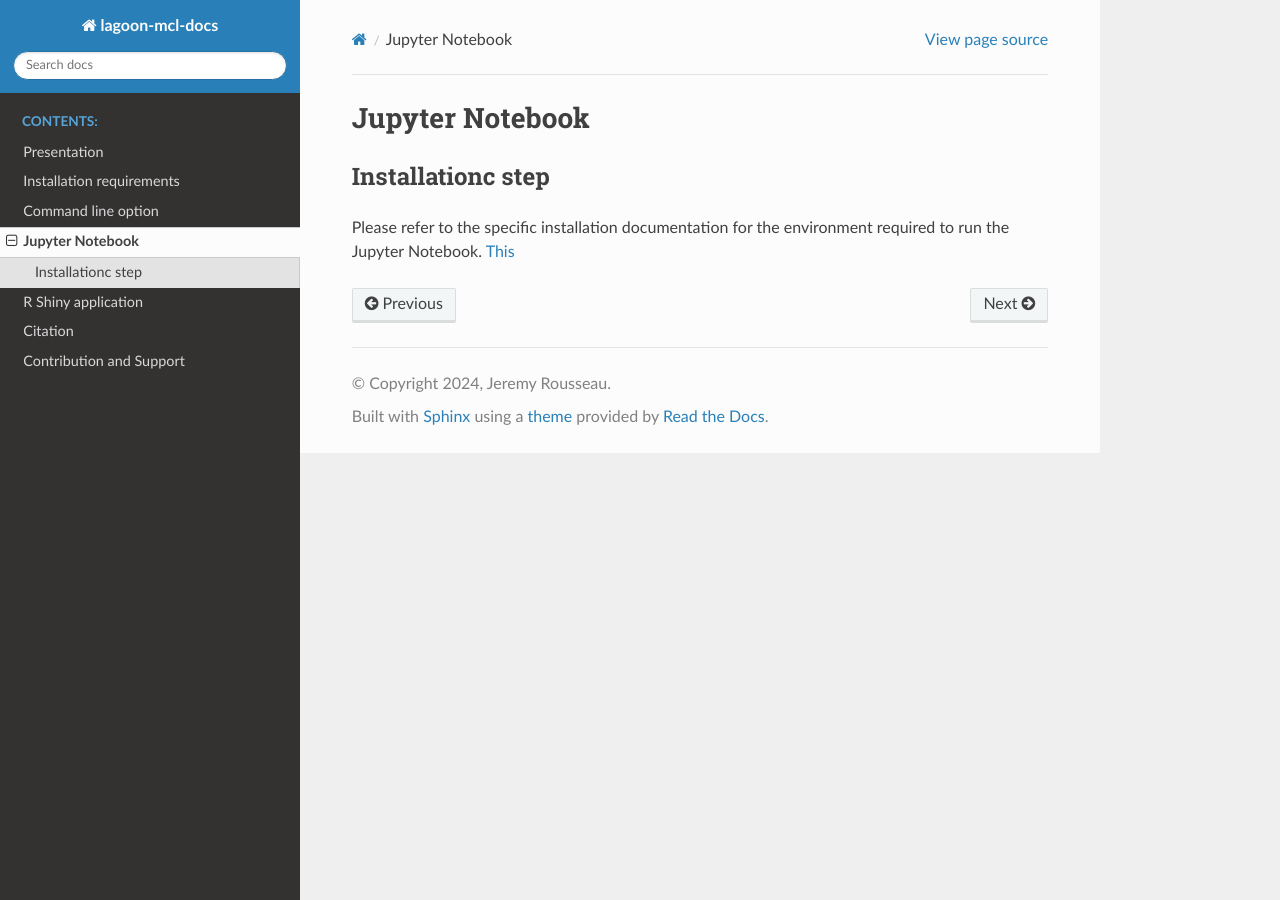
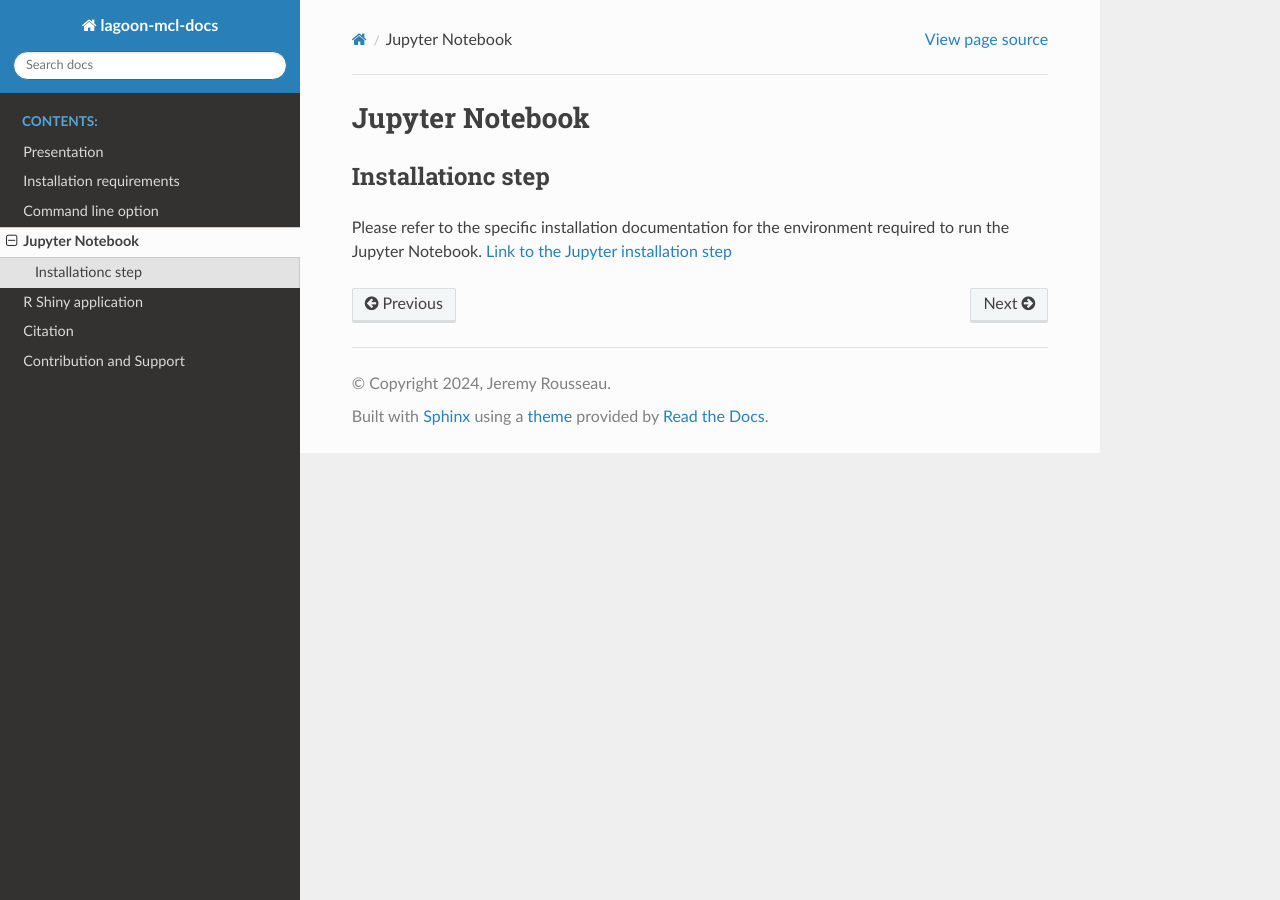
Before and after one commit to jroussea/LAGOON-MCL-docs, a Sphinx documentation site: the page built from source/jupyter.rst, in a window 1280 px wide. Built offline with Sphinx 7.4.7 and the Read the Docs theme 2.0.0, drawn with Linux system fonts in a browser that asks for light colours.

Commit message:
update jupyter.rst

```diff
--- a/source/jupyter.rst
+++ b/source/jupyter.rst
@@ -5,4 +5,4 @@ Installationc step
 ------------------
 
 Please refer to the specific installation documentation for the environment required to run the Jupyter Notebook.
-`This <installation.html#jupyter-notebook-environment>`__
+`Link to the Jupyter installation step <installation.html#jupyter-notebook-environment>`__
```
